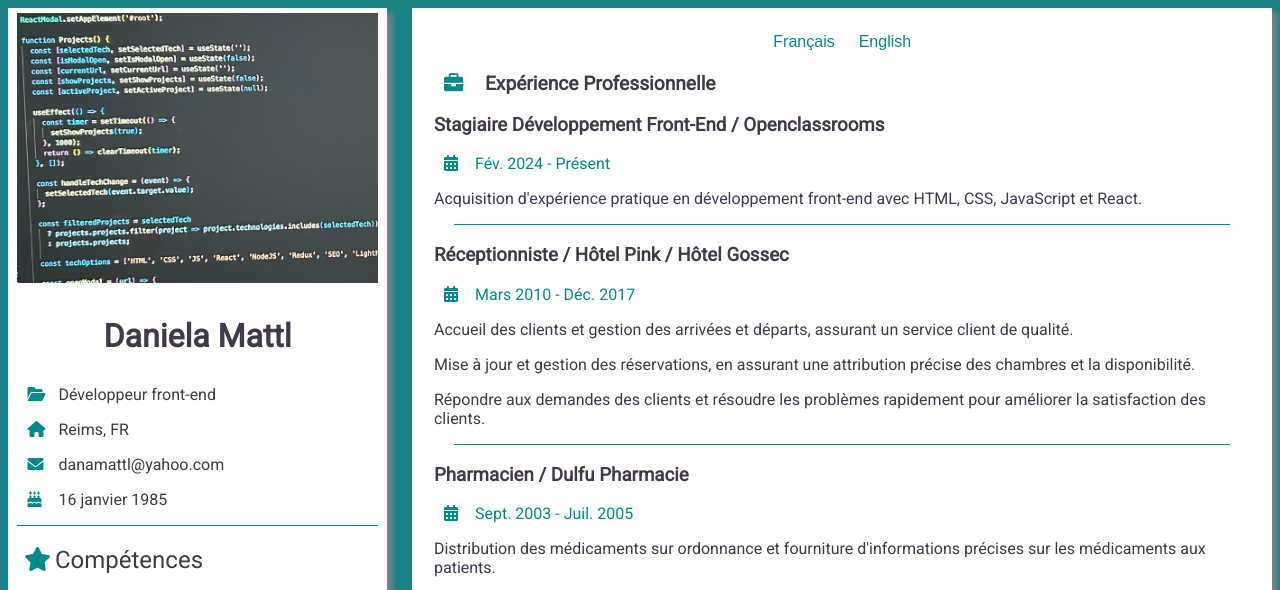
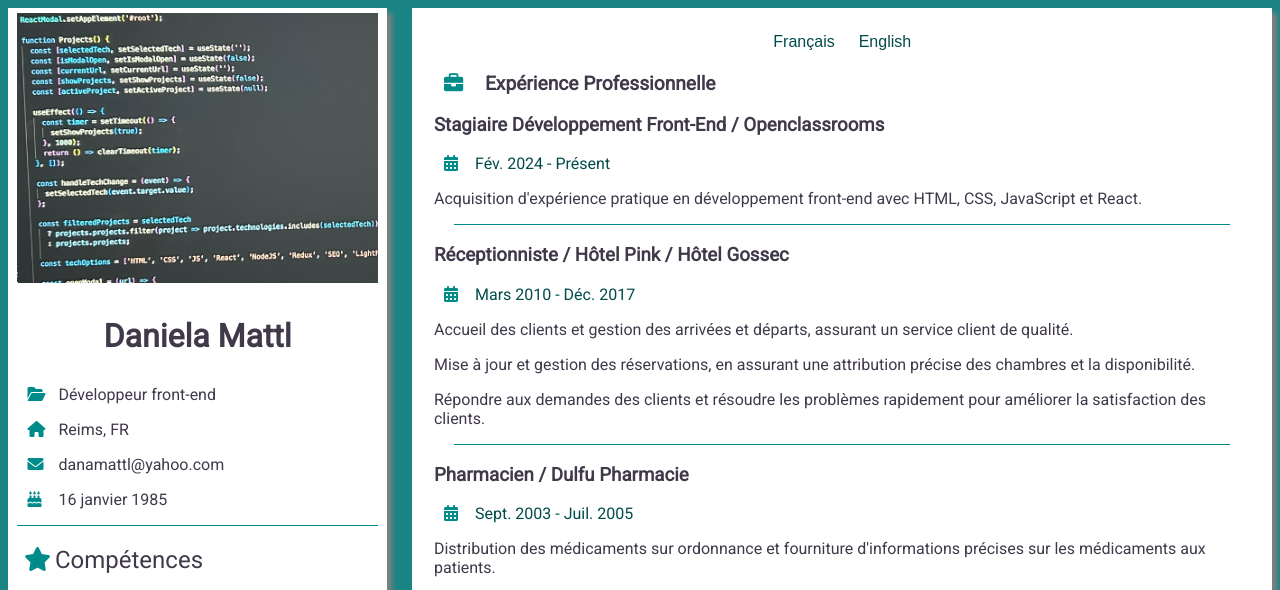
Before and after one commit to daniela16md/my_cv, a plain HTML site: page index.html in a window 1280 px wide. Shown: the top 590 px of the page. Drawn offline with Linux system fonts and the light colour scheme.

Commit message:
contrast

```diff
--- a/index.html
+++ b/index.html
@@ -24,12 +24,12 @@
         <!-- Left Container -->
         <div class="LeftCol boxShadow">
             <!-- Langue Buttons -->
-        <div class="lang-switcher">
+            <header class="lang-switcher">
                 <button class="lang-btn" onclick="changeLanguage('fr')">Français</button>
                 <button class="lang-btn" onclick="changeLanguage('en')">English</button>
-        </div>
+            </header>
             <div class="About">
-            <img src="./images/Mywork.png" alt="Photo Mywork ">
+                <img src="./images/Mywork.png" alt="Photo Mywork">
                 <h1>Daniela Mattl</h1>
                 <p><i class="fa-solid fa-folder-open"></i><span class="lang-fr">Développeur front-end</span><span class="lang-en">Front-End Developer</span></p>
                 <p><i class="fas fa-home"></i><span class="lang-fr">Reims, FR</span><span class="lang-en">Reims, FR</span></p>
--- a/style.css
+++ b/style.css
@@ -108,7 +108,7 @@ p {
 }
 
 .container .WorkExp .date {
-    color: darkcyan;
+    color: rgb(2, 75, 75);
 }
 
 .container .footer {
@@ -132,7 +132,7 @@ p {
 .lang-btn {
     padding: 5px;
     font-size: 1rem;
-    color:darkcyan;
+    color: rgb(2, 75, 75);
     background-color: white;
     border: none;
     margin: 0 5px;
@@ -141,6 +141,7 @@ p {
 
 .lang-fr {
     display: inline;
+
 }
 
 .lang-en {
```
Lines whose indentation alone changed are shown as unchanged.
